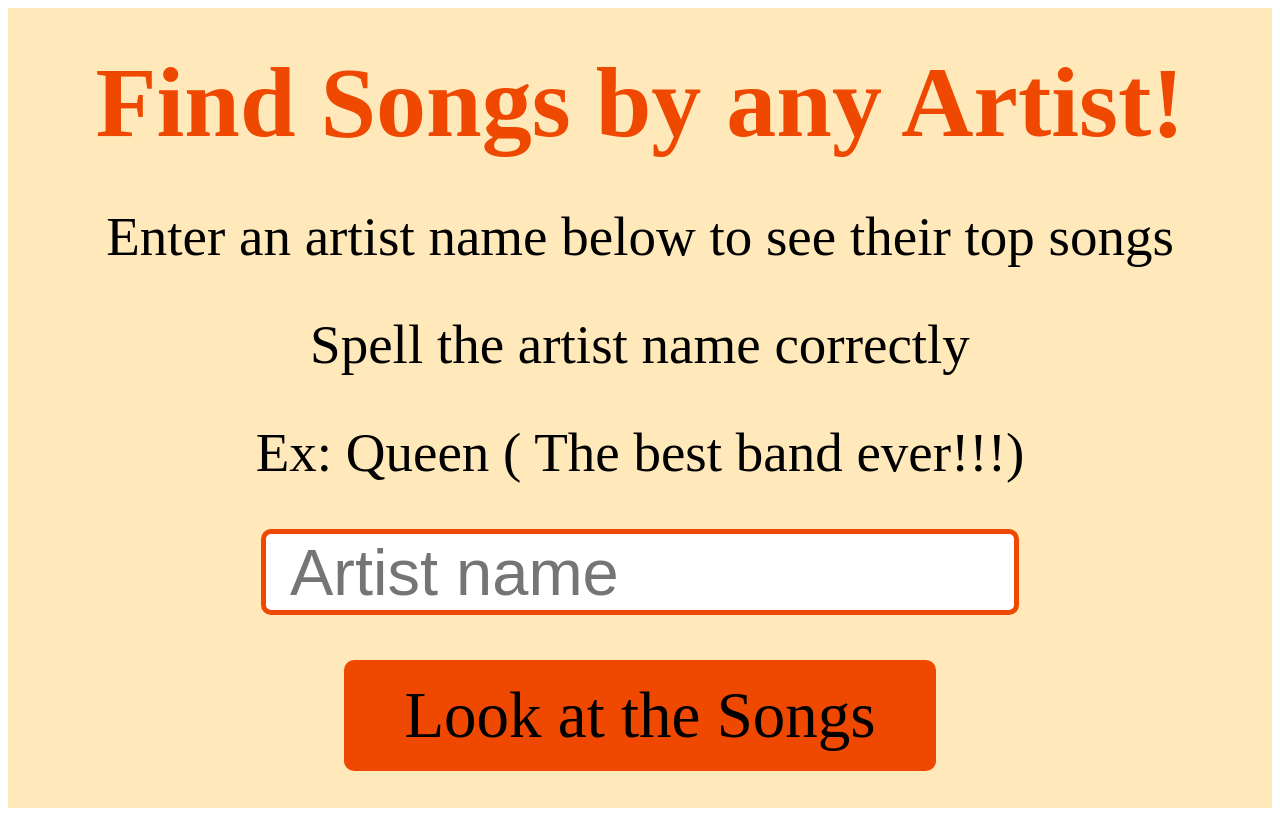
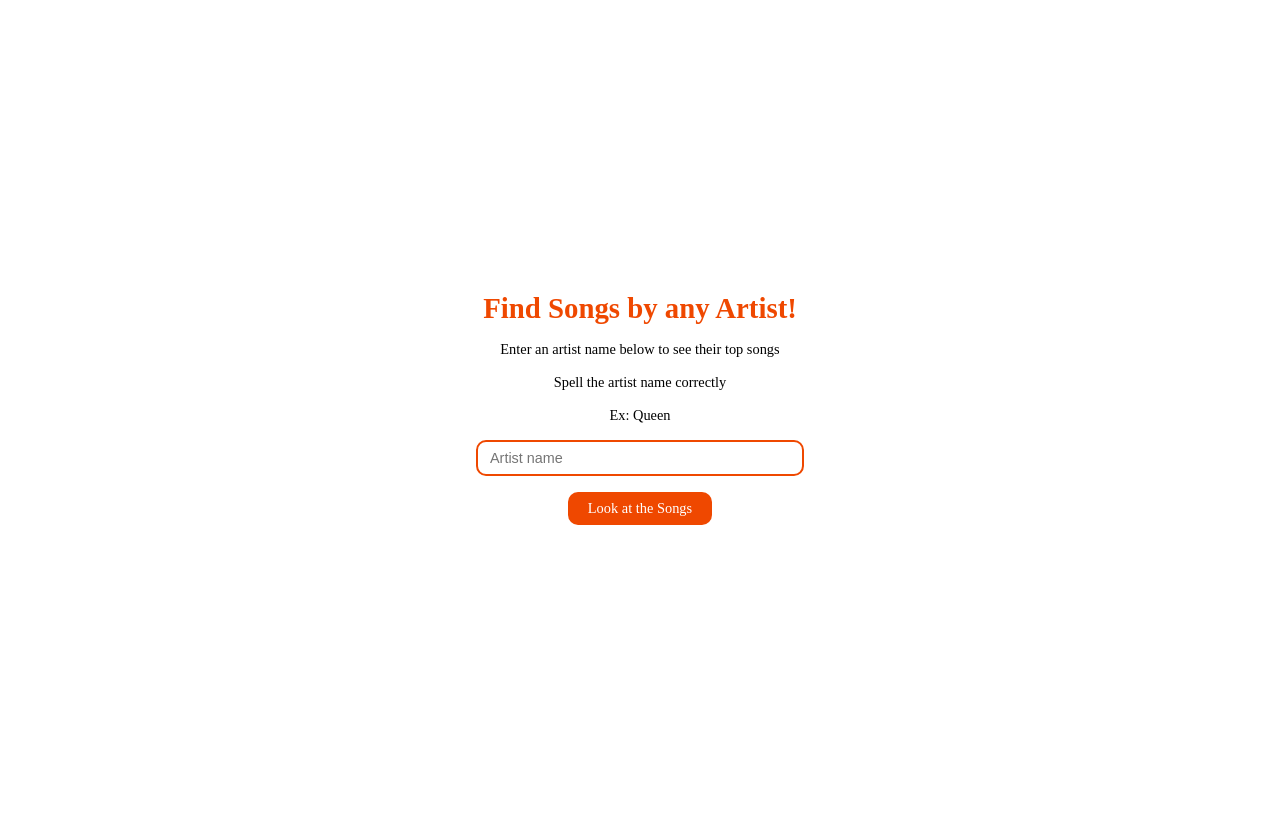
Before and after one commit to RJames34/cs391web2-mp-4, a Next.js app: page / in a window 1280 px wide. Built offline with nearby package versions, Linux system fonts and the light colour scheme.

Commit message:
Refactor styles and update text in page.tsx

```diff
--- a/app/page.tsx
+++ b/app/page.tsx
@@ -1,49 +1,44 @@
 "use client";
-
 import styled from "styled-components";
-
 import {useState} from "react";
 import Link from "next/link";
 
 const StyledDiv = styled.div`
     display: flex;
-    background-color: #ffe8b9;
     flex-direction: column;
     align-items: center;
     justify-content: center;
     height: 100vh;
-    gap: 45px;
+    gap: 16px;
 `;
 
 const StyledH1 = styled.h1`
-    font-size: 100px;
     color: #ef4800;
     margin: 0;
+    font-size: 1.8rem;
 `;
 
 const StyledP = styled.p`
-    font-size: 55px;
-    color: Black;
+    color: black;
     margin: 0;
+    font-size: 0.9rem;
 `;
 
 const StyledInput = styled.input`
-    font-size: 65px;
-    color: Black;
-    padding: 18px 24px;
-    width: 700px;
-    height: 40px;
-    border: 5px solid #ef4800;
+    padding: 8px 12px;
+    width: 300px;
+    border: 2px solid #ef4800;
     border-radius: 10px;
+    font-size: 0.9rem;
 `;
 
 const StyledLink = styled(Link)`
-    font-size: 65px;
-    padding: 18px 60px;
+    padding: 8px 20px;
     background: #ef4800;
-    color: Black;
+    color: white;
     border-radius: 10px;
-    text-decoration: none
+    text-decoration: none;
+    font-size: 0.9rem;
 `;
 
 export default function Home() {
@@ -53,15 +48,15 @@ export default function Home() {
         <StyledDiv>
             <StyledH1>Find Songs by any Artist!</StyledH1>
             <StyledP>Enter an artist name below to see their top songs</StyledP>
-            <StyledP> Spell the artist name correctly</StyledP>
-            <StyledP> Ex: Queen ( The best band ever!!!) </StyledP>
+            <StyledP>Spell the artist name correctly</StyledP>
+            <StyledP>Ex: Queen</StyledP>
             <StyledInput
                 type="text"
                 value={artist}
                 placeholder="Artist name"
                 onChange={(e) => setArtist(e.target.value)}
             />
-            <StyledLink href={`/${artist}`}> Look at the Songs</StyledLink>
+            <StyledLink href={`/${artist}`}>Look at the Songs</StyledLink>
         </StyledDiv>
     );
 }
```
